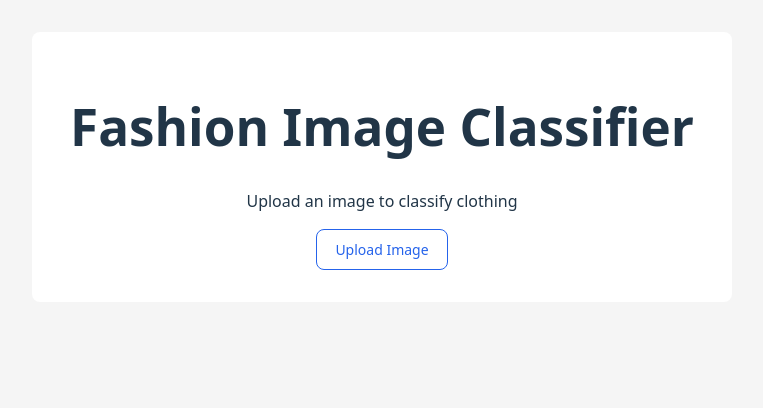
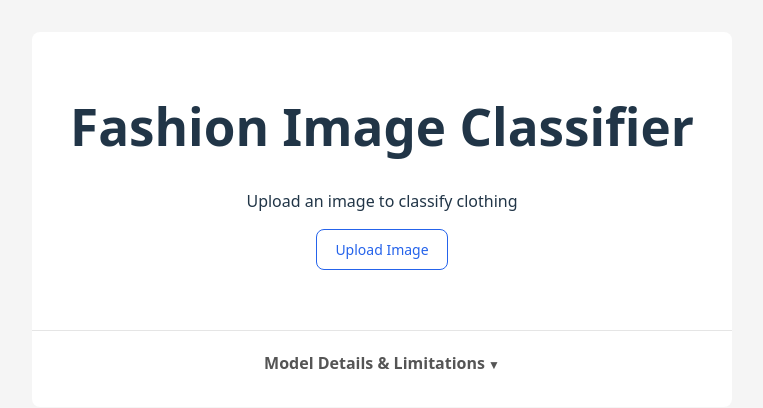
Before and after one commit to roco13/fashion-image-classifier, a React (Vite) app: page / in a window 1280 px wide. Shown: the top 408 px of the page, without its empty margins (258-1021 px from the left). Built offline with nearby package versions, Linux system fonts and the light colour scheme.

Commit message:
Add new component ModelInfo

```diff
--- a/src/App.tsx
+++ b/src/App.tsx
@@ -1,8 +1,9 @@
-import { useState, useRef } from "react";
+import { useState, useRef, useEffect } from "react";
 import UploadArea from "./components/UploadArea";
 import ImagePreview from "./components/ImagePreview";
 import ImageCanvas from "./components/ImageCanvas";
 import ResultsPannel from "./components/ResultsPanel";
+import ModelInfo from "./components/ModelInfo";
 
 import { imageToTensor } from "./utils/imageToTensor";
 import { classifyImage } from "./utils/mobilenetClassifier";
@@ -18,6 +19,7 @@ function App() {
   const [predictions, setPredictions] = useState<Prediction[]>([]);
   const [error, setError] = useState<string | null>(null);
   const canvasRef = useRef<HTMLCanvasElement>(null);
+  const resultsRef = useRef<HTMLDivElement>(null);
 
   /* ---------- User uploads an image ---------- */
   const handleFileSelect = (file: File) => {
@@ -26,6 +28,14 @@ function App() {
     setPredictions([]);
     setError(null);
   };
+  useEffect(() => {
+    if (appState === "success" && resultsRef.current) {
+      resultsRef.current?.scrollIntoView({
+        behavior: "smooth",
+        block: "center",
+      });
+    }
+  }, [appState]);
 
   /* ---------- Run classification ---------- */
   const handleAnalyze = async () => {
@@ -86,20 +96,14 @@ function App() {
         )}
         {/* ---------- Results ---------- */}
         {appState === "success" && predictions.length > 0 && (
-          <div>
-            {/* <h2>Predictions</h2>
-
-            <ul>
-              {predictions.map((p) => (
-                <li key={p.label}>
-                  {p.label}: {(p.probability * 100).toFixed(1)}%
-                </li>
-              ))}
-            </ul> */}
+          <div ref={resultsRef}>
             <ResultsPannel predictions={predictions} />
           </div>
         )}
+
         {appState === "error" && <p>{error}</p>}
+
+        <ModelInfo />
       </div>
     </>
   );
--- a/src/components/ModelInfo.tsx
+++ b/src/components/ModelInfo.tsx
@@ -0,0 +1,31 @@
+export default function ModelInfo() {
+  return (
+    <details className="model-info">
+      <summary>Model Details & Limitations</summary>
+      <div className="model-info-content">
+        <p>
+          This application uses MobileNet v2 through TensorFlow.js to classify
+          clothing images directly in the browser. The model runs entirely
+          client-side with no backend.
+        </p>
+        <p>
+          MobileNet was trained on the ImageNet dataset, which is not
+          fashion-specific. A custom interpretation layer maps the model's
+          predictions into retail-style categories.
+        </p>
+
+        <p>
+          Because the model is not trained exclusively on clothing data,
+          visually similar garments (e.g., skirts and dresses) may occasionally
+          be misclassified. Certain items such as trousers may also be
+          inconsistently categorized due to dataset bias in the model’s original
+          training data.
+        </p>
+        {/* <p>
+          A future version will fine-tune a model on a dedicated fashion dataset
+          to improve retail-level accuracy.
+        </p> */}
+      </div>
+    </details>
+  );
+}
--- a/src/index.css
+++ b/src/index.css
@@ -20,6 +20,9 @@ a {
 }
 a:hover {
   color: #535bf2;
+}
+html {
+  scroll-behavior: smooth;
 }
 
 body {
@@ -125,6 +128,7 @@ button:focus-visible {
   background-color: #ffffff;
   box-shadow: 0 4px 20px rgba(0, 0, 0, 0.07);
   max-width: 500px;
+  animation: fadeIn 0.6s ease-in-out;
 }
 
 .results-title {
@@ -160,6 +164,49 @@ button:focus-visible {
   background-color: #111111;
   transition: width 0.4s ease;
 }
+
+.model-info {
+  margin-top: 60px;
+  padding-top: 20px;
+  border-top: 1px solid #e5e5e5;
+  font-size: 14px;
+  color: #555;
+}
+
+.model-info summary {
+  cursor: pointer;
+  font-weight: 600;
+  font-size: 16px;
+  list-style: none;
+}
+.model-info summary::-webkit-details-marker {
+  display: none;
+}
+.model-info summary::after {
+  content: " ▼";
+  font-size: 12px;
+}
+.model-info[open] summary::after {
+  content: " ▲";
+}
+.model-info-content {
+  margin-top: 12px;
+  line-height: 1.6;
+  text-align: left;
+  padding: 0 12px;
+}
+
+@keyframes fadeIn {
+  from {
+    opacity: 0;
+    transform: translateY(8px);
+  }
+  to {
+    opacity: 1;
+    transform: translateY(0);
+  }
+}
+
 @media (prefers-color-scheme: light) {
   :root {
     color: #213547;
```
